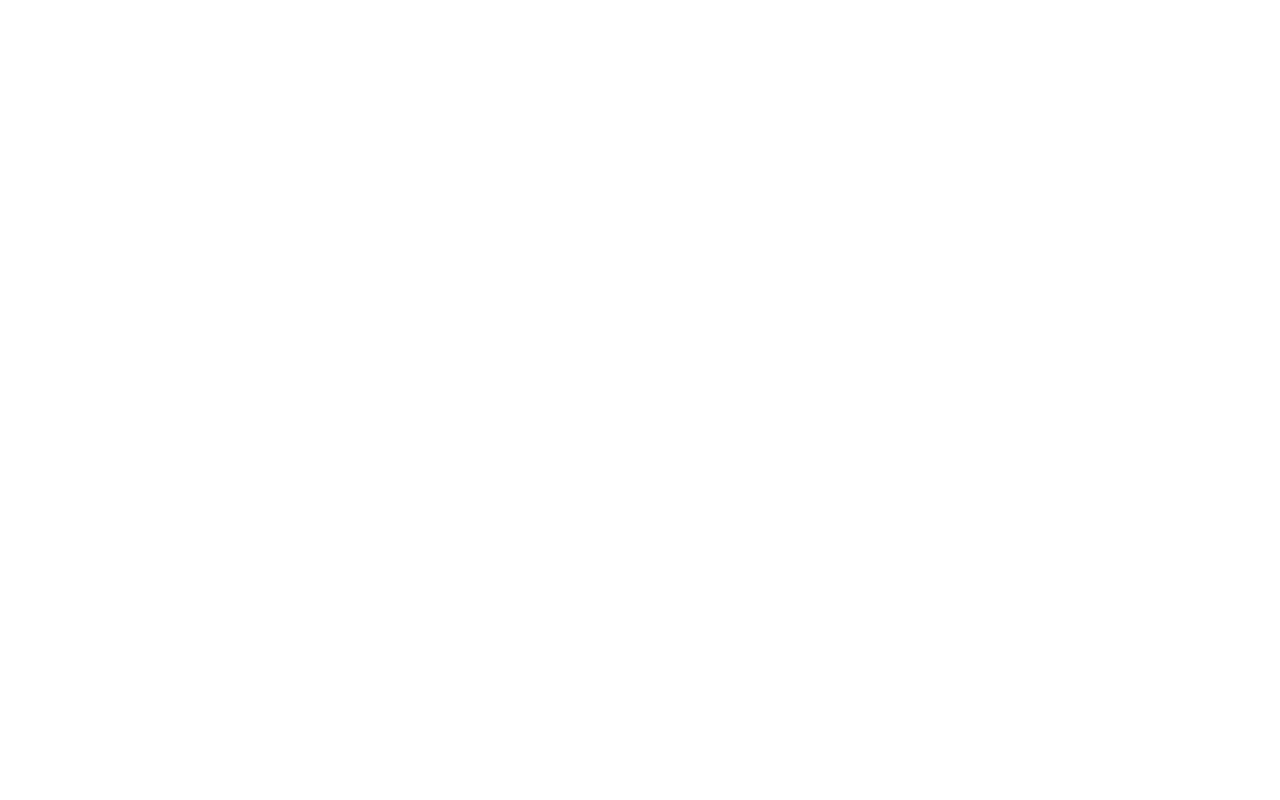
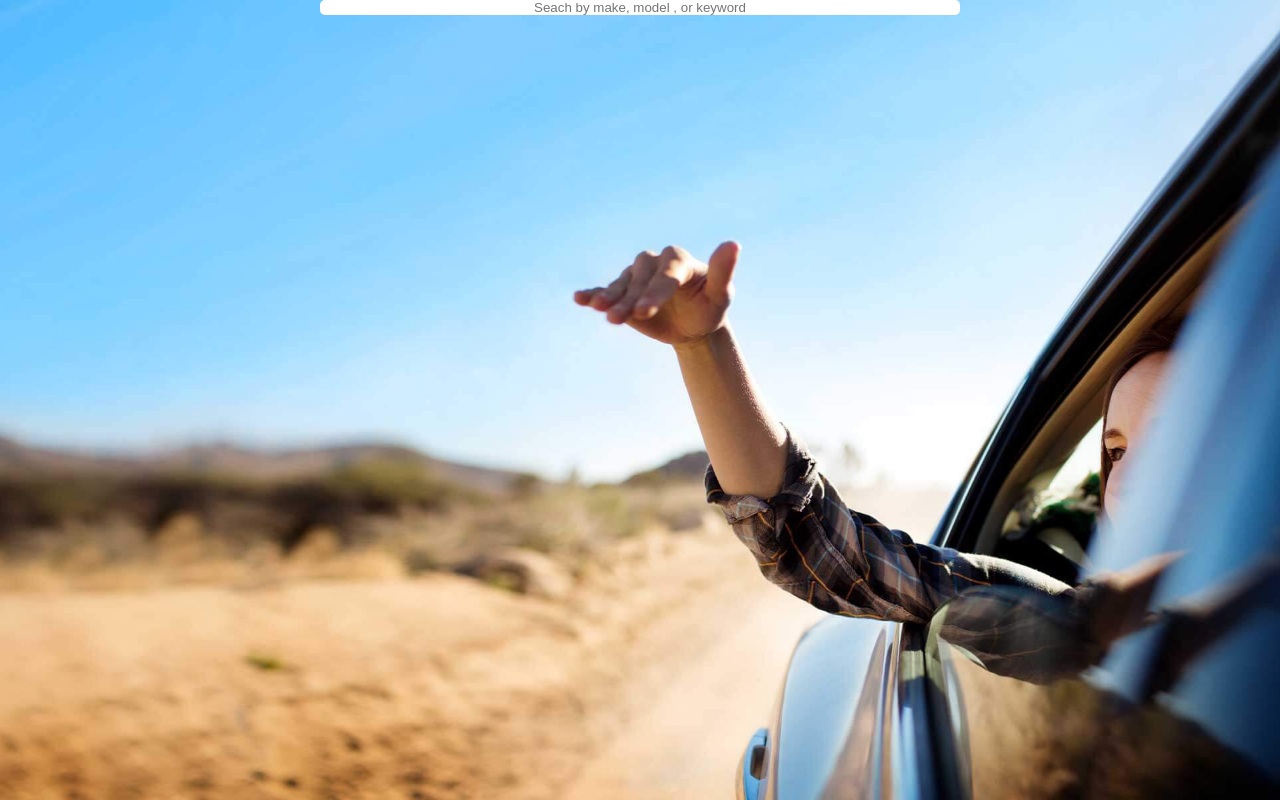
Before and after one commit to Yurihpaiva/Login-page-grupo, a plain HTML site: page index.html in a window 1280 px wide. Drawn offline with Linux system fonts and the light colour scheme; files that its build step writes are made by us from their sources.

Commit message:
backgroudimagem e barra de pesquisa

```diff
--- a/assets/css/style.css
+++ b/assets/css/style.css
@@ -0,0 +1,28 @@
+*{
+  margin: 0;
+  padding: 0;
+}
+
+main {
+background-image: url(../Image/lycg-xl.jpg);
+height: 100vh;
+background-repeat: no-repeat;
+background-position: center center;
+background-size: cover;
+object-position:  center top;
+}
+
+
+.Barrapesquisa{
+    display: flex;
+    object-position: center;
+    border-radius: 5px;
+    border: 15px blue;
+    align-items: center;
+   text-align: center;
+   margin: auto;
+   width: 50%;
+
+
+
+}
--- a/index.html
+++ b/index.html
@@ -1,14 +1,22 @@
 <!DOCTYPE html>
-<html lang="en">
+<html lang="pt-br">
 <head>
     <meta charset="UTF-8">
     <meta http-equiv="X-UA-Compatible" content="IE=edge">
     <meta name="viewport" content="width=device-width, initial-scale=1.0">
     <link rel="stylesheet" href="../Trabalho-Grupo/assets/css/style.css">
-    <title>Document</title>
+    <title>Carmax</title>
+    <link rel="stylesheet" href="assets/css/style.css">
 </head>
+<body>
+<main>
+<div>
+    <input class="Barrapesquisa" type="text" placeholder="Seach by make, model , or keyword" >
 
-<body>
+</div>
+
+</main>
+
 
 </body>
 </html>
```
